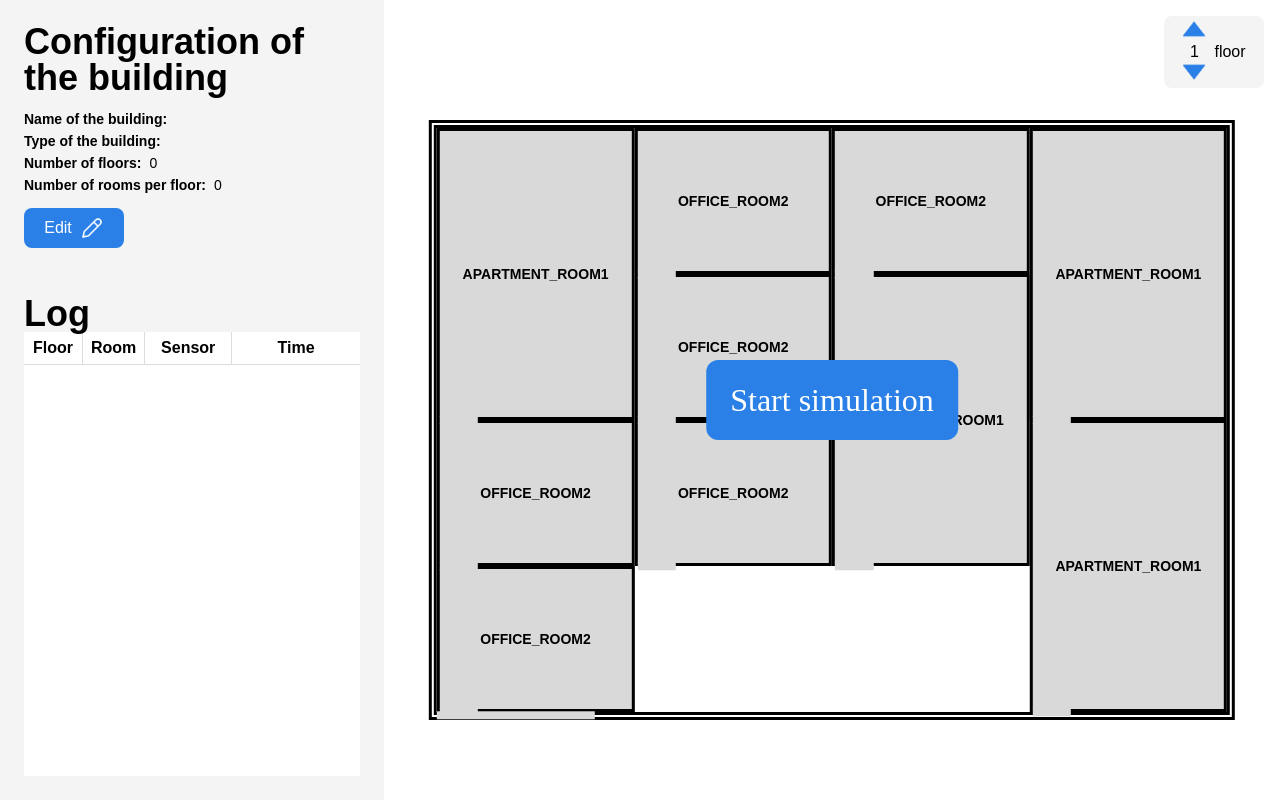
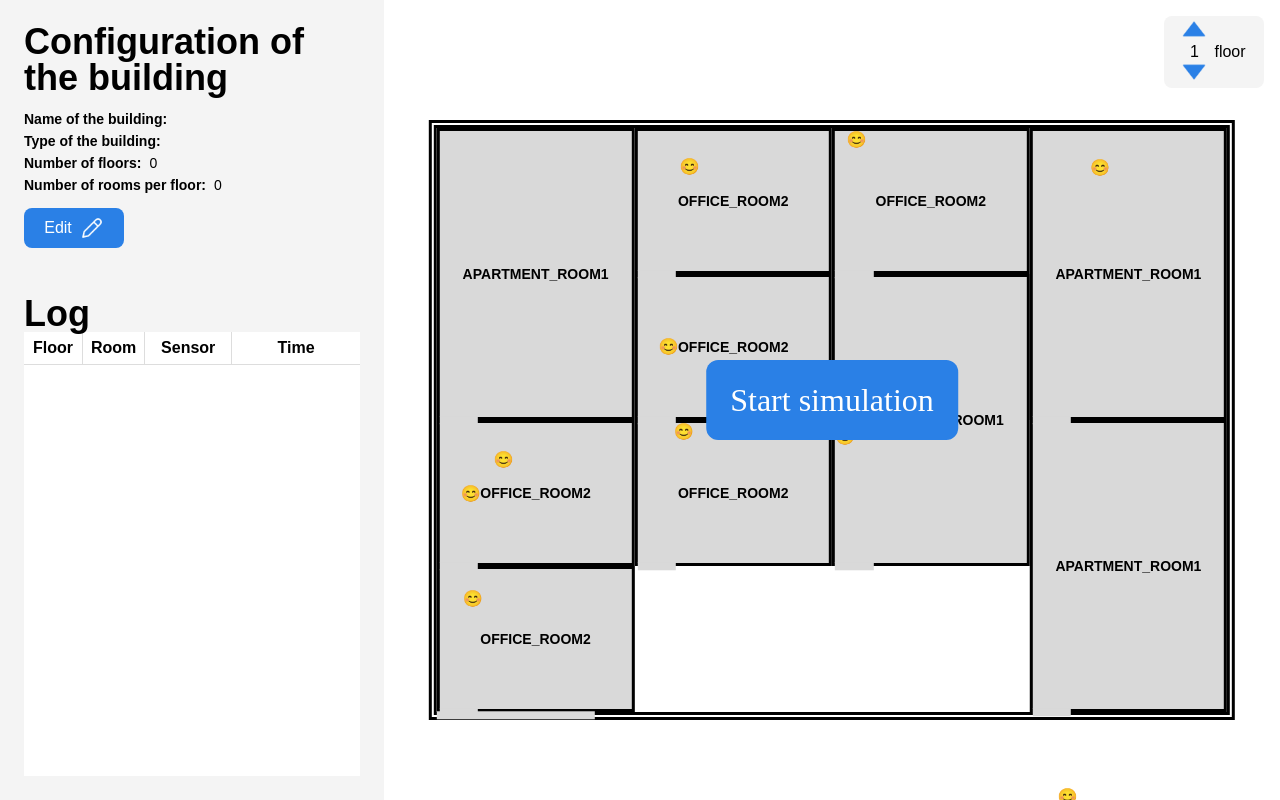
Before and after one commit to mmaksymko/Security-System-Simulator, a React (Vite) app in the folder Front/: page /simulation in a window 1280 px wide. Built offline with nearby package versions, Linux system fonts and the light colour scheme.

Commit message:
emoji show added

```diff
--- a/Front/src/components/Rooms/Bedroom.tsx
+++ b/Front/src/components/Rooms/Bedroom.tsx
@@ -1,4 +1,5 @@
 import "./RoomsStyle.scss";
+import React, { useState } from "react";
 
  type Props = {
   roomType : string
@@ -12,10 +13,20 @@ function Bedroom({roomType: bedType, width, height, label} : Props) {
     gridColumn: `span ${width}`,
     gridRow: `span ${height}`,
   };
-
+  const [emojiPosition, setEmojiPosition] = useState({
+    top: Math.floor(Math.random() * height *(Math.floor(Math.random() * 45)  )),
+    left: Math.floor(Math.random() * width *(Math.floor(Math.random() * 45))),
+  });
+  const smileyStyle = {
+    top: `${emojiPosition.top }%`,
+    left: `${emojiPosition.left}%`,
+    position: "absolute" as const,
+    zIndex: 2,
+  };
   return <div className="Components Bedroom" id={`${bedType}`} style={style} >
       <div className="Door" />
       <div className="Label">{label}</div>
+      <div className="Smiley" style={smileyStyle}>😊</div>
   </div>;
 }
 
```
Also changed, not shown: 1 other file (tests, documents, lock files or other folders).
